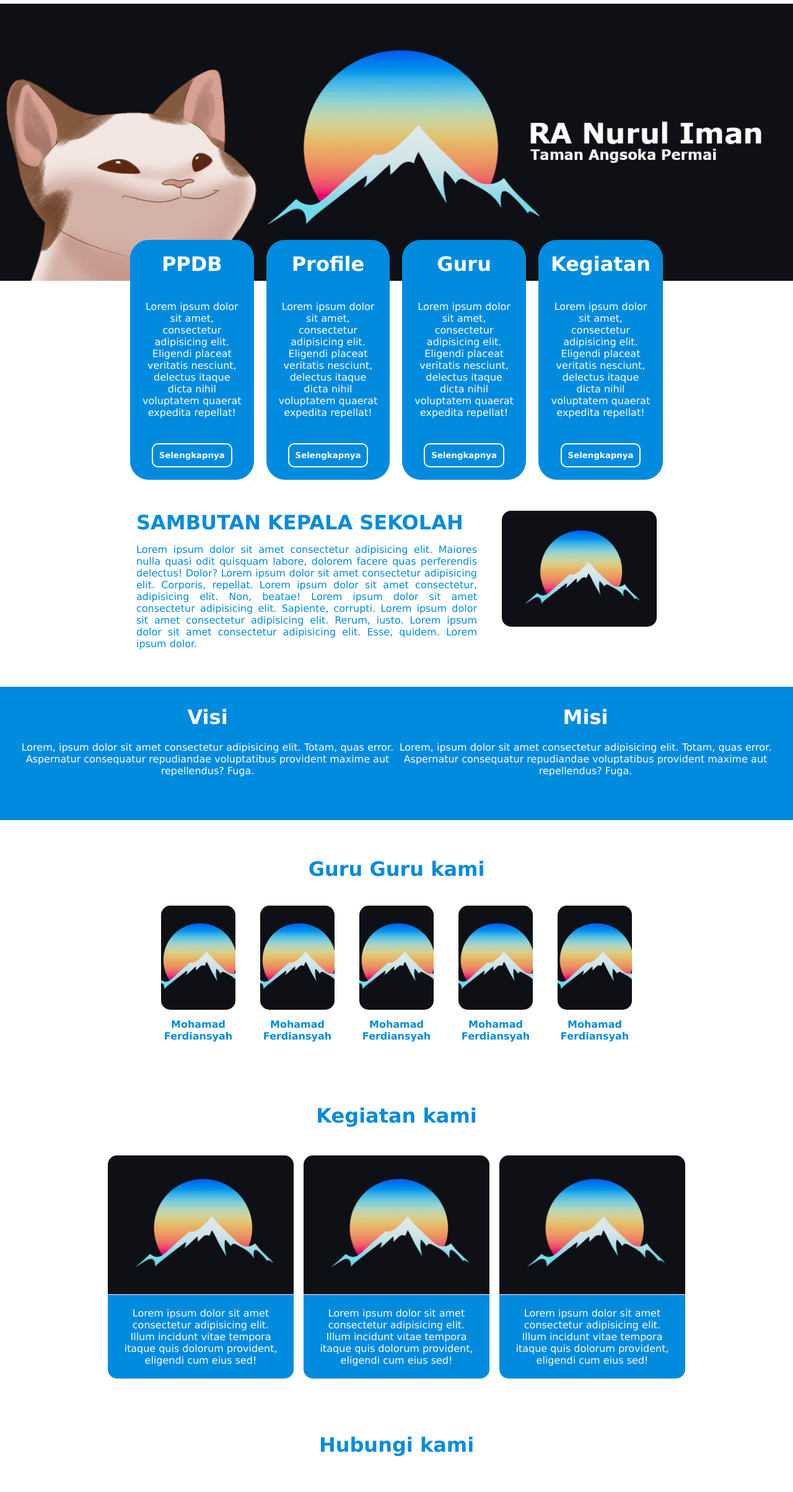
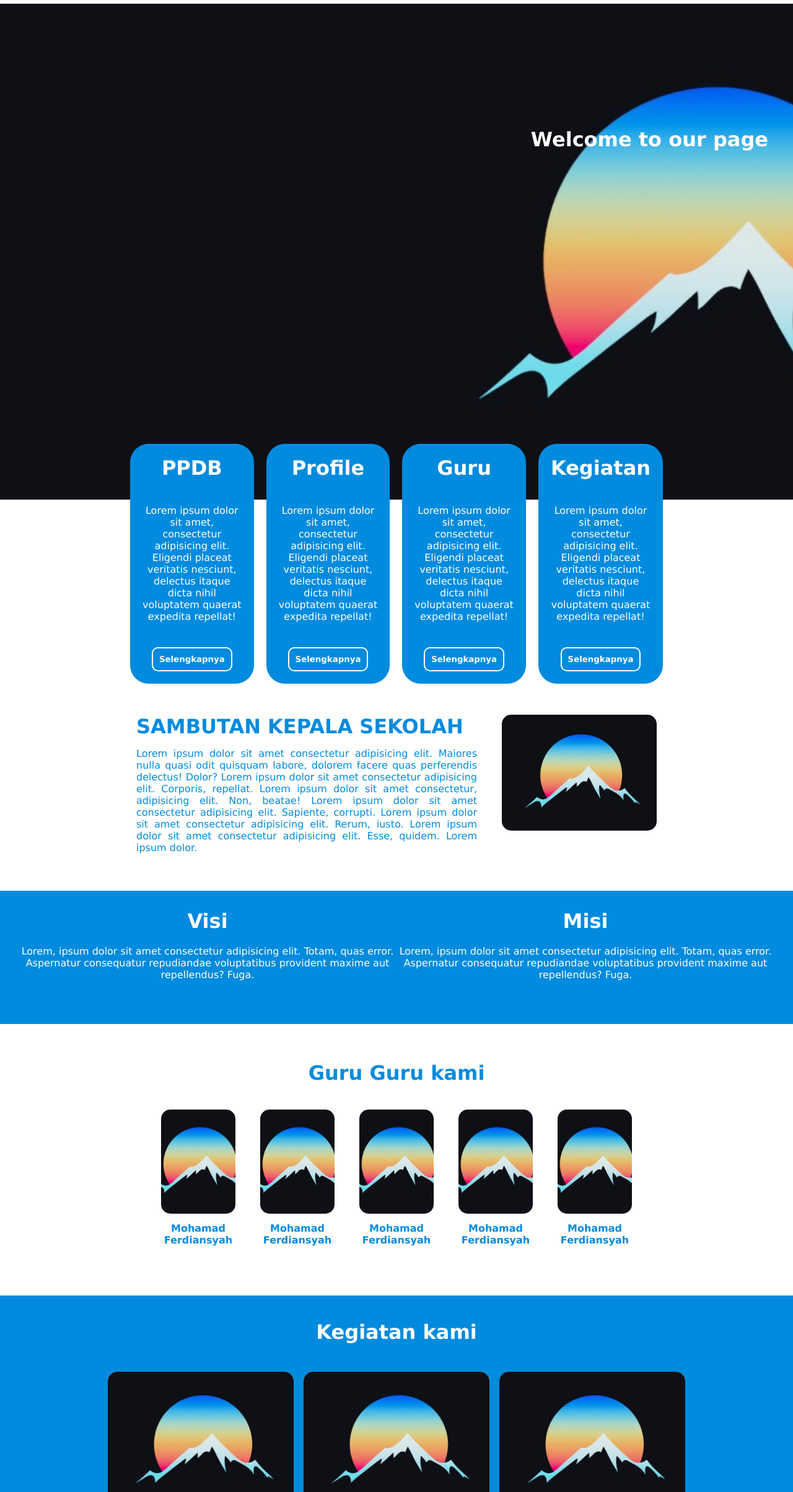
Before and after one commit to peding123/webpekerjaanorangtua.github.io, a plain HTML site: page index.html in a window 1280 px wide. Shown: the part 53-2460 px from the top of the page at 62% size. Drawn offline with Linux system fonts and the light colour scheme.

Commit message:
first commit

```diff
--- a/CSS/style.css
+++ b/CSS/style.css
@@ -18,7 +18,7 @@ body {
 }
 
 .navbar {
-    display: inline-flex;
+    display: flex;
     justify-content: center;
     text-align: center;
     margin: 0 auto;
@@ -53,8 +53,20 @@ li a:hover {
     transition: .3s ease-in-out;
 }
 
-.banner img {
-    width: 100%;
+.banner {
+    margin-bottom: -100px;
+    height: 100vh;
+    background-size: cover;
+    background-image: url(../IMG/banner.jpg);
+    background-repeat: no-repeat;
+}
+
+.banner h1 {
+    background: none;
+    color: white;
+    float: right;
+    margin-top: 200px;
+    margin-right: 40px;
 }
 
 .row {
@@ -63,6 +75,7 @@ li a:hover {
     text-align: center;
     margin-left: 200px;
     margin-right: 200px;
+    background: none;
 }
 
 .col h1,
@@ -201,24 +214,29 @@ p {
 }
 
 
-.activity h1 {
+.activity {
     text-align: center;
-    margin-bottom: 20px;
-    color: #008BDE;
-    margin-top: 40px;
+    padding-top: 40px;
+    padding-bottom: 20px;
+    color: white;
+    margin-top: 20px;
+    background-color: #008BDE;
 }
 
 .row-activity {
     justify-content: center;
     display: flex;
+    background-color: #008BDE;
 }
 
 .col-activity {
     margin: 3px;
     padding: 5px;
     margin-top: 20px;
+    margin-bottom: 25px;
     width: 300px;
     transition: transform .2s;
+    background-color: #008BDE;
 }
 
 .col-activity:hover {
@@ -233,8 +251,8 @@ p {
 
 .col-activity p {
     text-align: center;
-    background-color: #008BDE;
-    color: white;
+    background-color: white;
+    color: #008BDE;
     padding: 20px;
     margin-top: -3px;
     text-align: center;
@@ -309,3 +327,6 @@ p {
     color: white;
     margin-top: 30px;
 }
+
+@media screen and (max-width: 500px) {
+}
--- a/index.html
+++ b/index.html
@@ -5,6 +5,9 @@
     <meta charset="UTF-8">
     <meta http-equiv="X-UA-Compatible" content="IE=edge">
     <meta name="viewport" content="width=device-width, initial-scale=1.0">
+    <link rel="stylesheet" href="https://cdnjs.cloudflare.com/ajax/libs/font-awesome/6.2.0/css/all.min.css"
+        integrity="sha512-xh6O/CkQoPOWDdYTDqeRdPCVd1SpvCA9XXcUnZS2FmJNp1coAFzvtCN9BmamE+4aHK8yyUHUSCcJHgXloTyT2A=="
+        crossorigin="anonymous" referrerpolicy="no-referrer" />
     <link rel="stylesheet" href="CSS/style.css">
     <title>RA Nurul Iman</title>
 </head>
@@ -25,7 +28,7 @@
             </ul>
         </div>
         <div class="banner">
-            <img src="IMG/Iseng.jpg" alt="">
+            <h1>Welcome to our page</h1>
         </div>
         <div class="row">
             <div class="col">
@@ -112,9 +115,7 @@
                 <p>Mohamad Ferdiansyah</p>
             </div>
         </div>
-        <div class="activity">
-            <h1>Kegiatan kami</h1>
-        </div>
+        <h1 class="activity">Kegiatan kami</h1>
         <div class="row-activity">
             <div class="col-activity">
                 <img src="IMG/activity.jpg" alt="">
```
